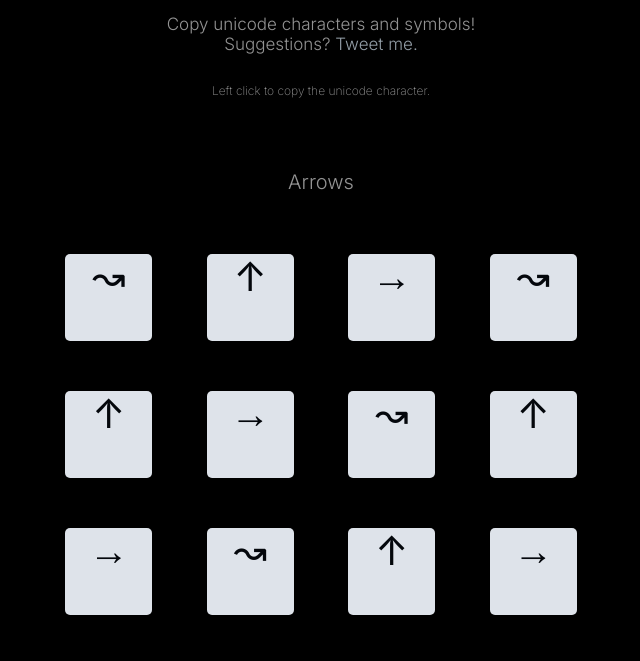
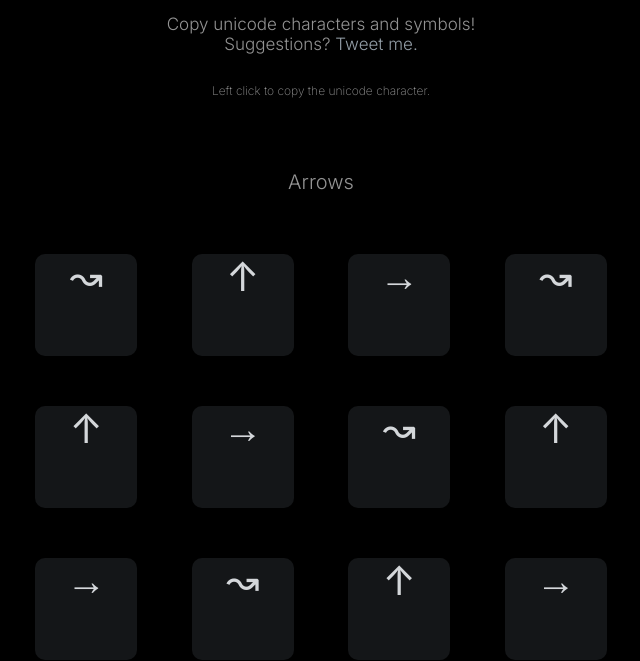
Before and after one commit to mch-sg/unicopy, a plain HTML site: page index.html in a window 1280 px wide. Shown: the part 161-822 px from the top of the page, without its empty margins (319-959 px from the left). Drawn offline with Linux system fonts and the light colour scheme.

Commit message:
visual update

```diff
--- a/css/style.css
+++ b/css/style.css
@@ -75,7 +75,7 @@ h2 {
 
 p a  {
     color: var(--add);
-    transition: 0.3s;
+    transition: 0.2s;
     cursor: pointer;
 }
 
@@ -102,16 +102,16 @@ small {
 .card-body-col-item {
     transition: 0.2s;
     position: relative;
-    background-color: var(--hclr);
-    color: #04070c;
+    background-color: #141618;
+    color: #D4D7DA;
     display: inline-block;
     vertical-align: middle;
-    border-radius: 5px;
+    border-radius: 10px;
 
     margin: 25px;
     padding: 1px;
-    height: 85px;
-    width: 85px;
+    height: 100px;
+    width: 100px;
     line-height:1.1;
     font-family: 'Inter', sans-serif !important;
     font-size: 2.5rem;
@@ -134,6 +134,7 @@ small {
 
 
 .container {
+    vertical-align: middle;
     text-align: center;
     display: table;
     padding: 5px;
--- a/index.html
+++ b/index.html
@@ -42,6 +42,7 @@
     </div>
     <ul class="container">
         <div>
+            <div>
                 <div class="card-body-col-item" onclick="copyToClipboard('&#8605;')">&#8605;</div>
                 <div class="card-body-col-item" onclick="copyToClipboard('&#8593;')">&#8593;</div>
                 <div class="card-body-col-item" onclick="copyToClipboard('&#8594;')">&#8594;</div>
@@ -56,6 +57,7 @@
                 <div class="card-body-col-item" onclick="copyToClipboard('&#8605;')">&#8605;</div>
                 <div class="card-body-col-item" onclick="copyToClipboard('&#8593;')">&#8593;</div>
                 <div class="card-body-col-item" onclick="copyToClipboard('&#8594;')">&#8594;</div>
+            </div>
 
         </div>
     </ul>
```
Lines whose indentation alone changed are shown as unchanged.
